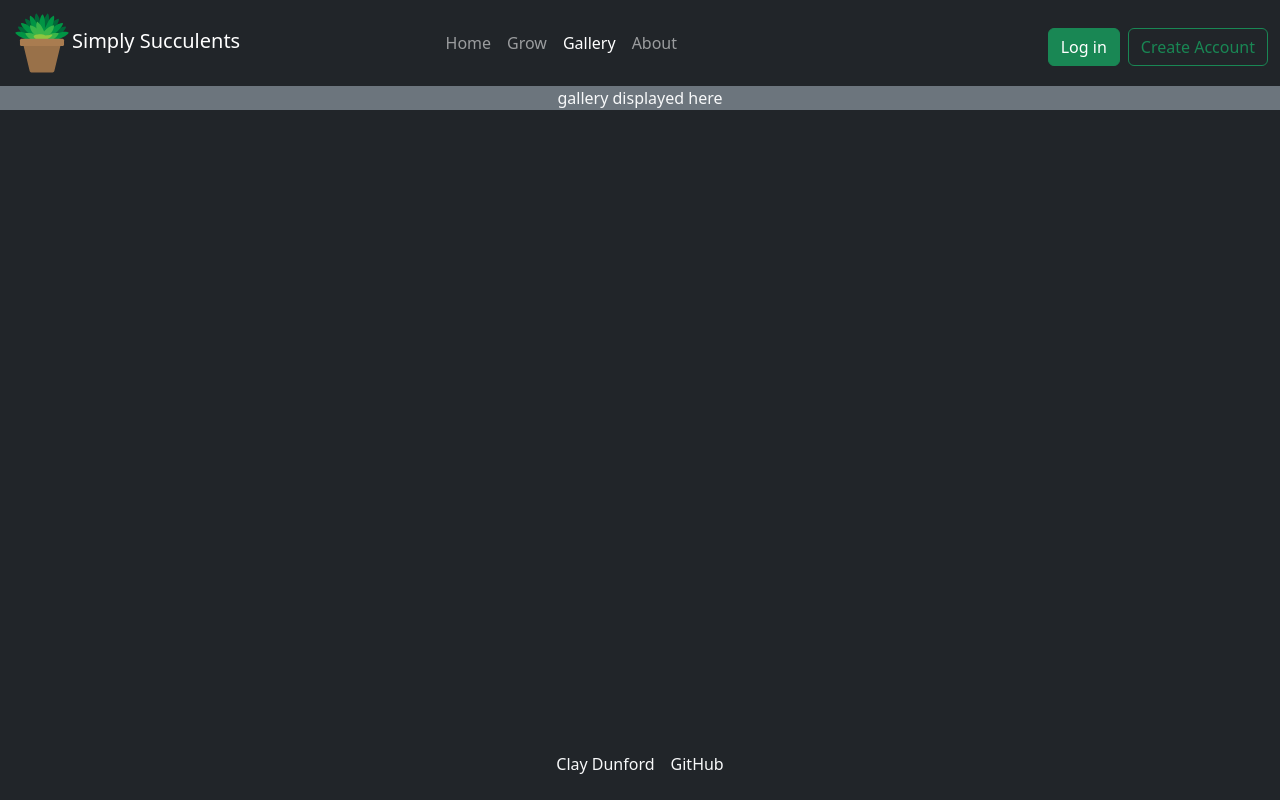
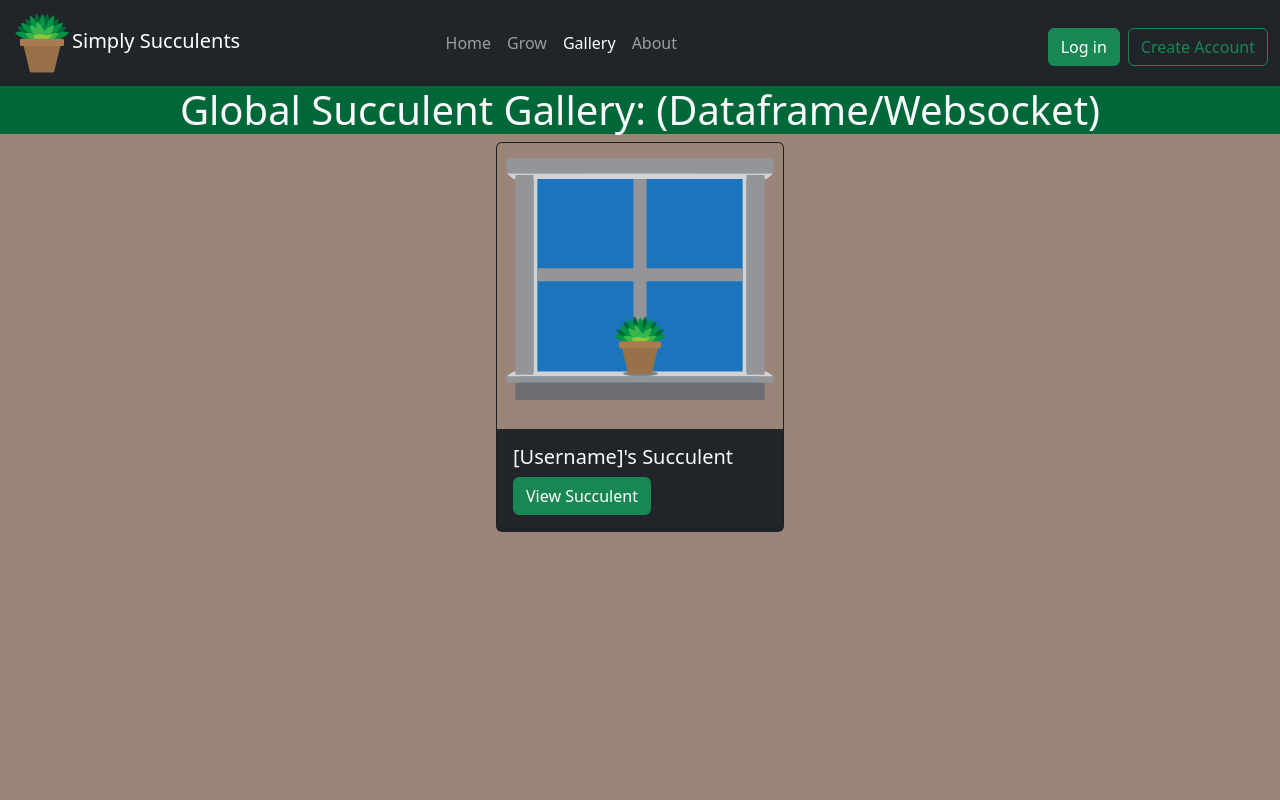
Before and after one commit to ClayDunford/startup, a React (Vite) app in the folder Startup_Files/: page /gallery in a window 1280 px wide. Shown: the top 800 px of the page. Built offline with nearby package versions, Linux system fonts and the light colour scheme.

Commit message:
gallery component complete

```diff
--- a/Startup_Files/src/gallery/gallery.jsx
+++ b/Startup_Files/src/gallery/gallery.jsx
@@ -1,9 +1,24 @@
 import React from 'react';
+import { NavLink } from 'react-router-dom';
+import '../app.css';
 
 export function Gallery() {
   return (
-    <main className="container-fluid bg-secondary text-center">
-      <div>gallery displayed here</div>
-    </main>
+    <div className="d-flex flex-column bg-custom min-vh-100">
+      <main>
+        <div className="text-light text-center" style={{ backgroundColor: "#006838" }}>
+          <h1> Global Succulent Gallery: (Dataframe/Websocket)</h1>
+        </div>
+        <div className="d-flex flex-wrap gap-4 justify-content-center">
+          <div className="card bg-dark text-light" style= {{ width: "18rem" }}>
+            <img className="card-img-top" src="/WindowTest.svg" alt="Temp Image" />
+            <div className="card-body">
+              <h5 className="card-title">[Username]'s Succulent</h5>
+              <NavLink to="/" className="btn btn-success">View Succulent</NavLink>
+            </div>
+          </div>
+        </div>
+      </main>
+    </div>
   );
 }
```
